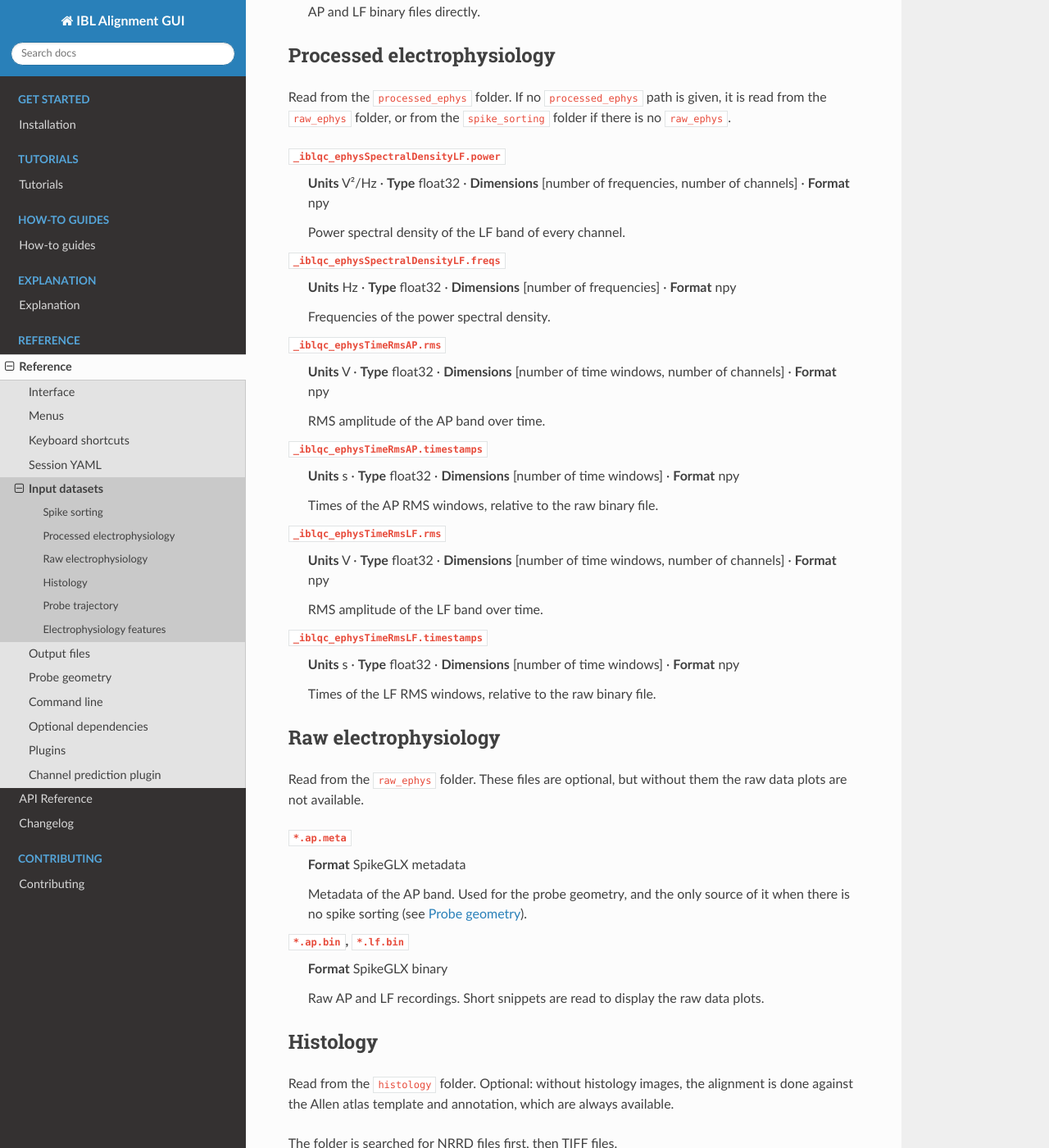
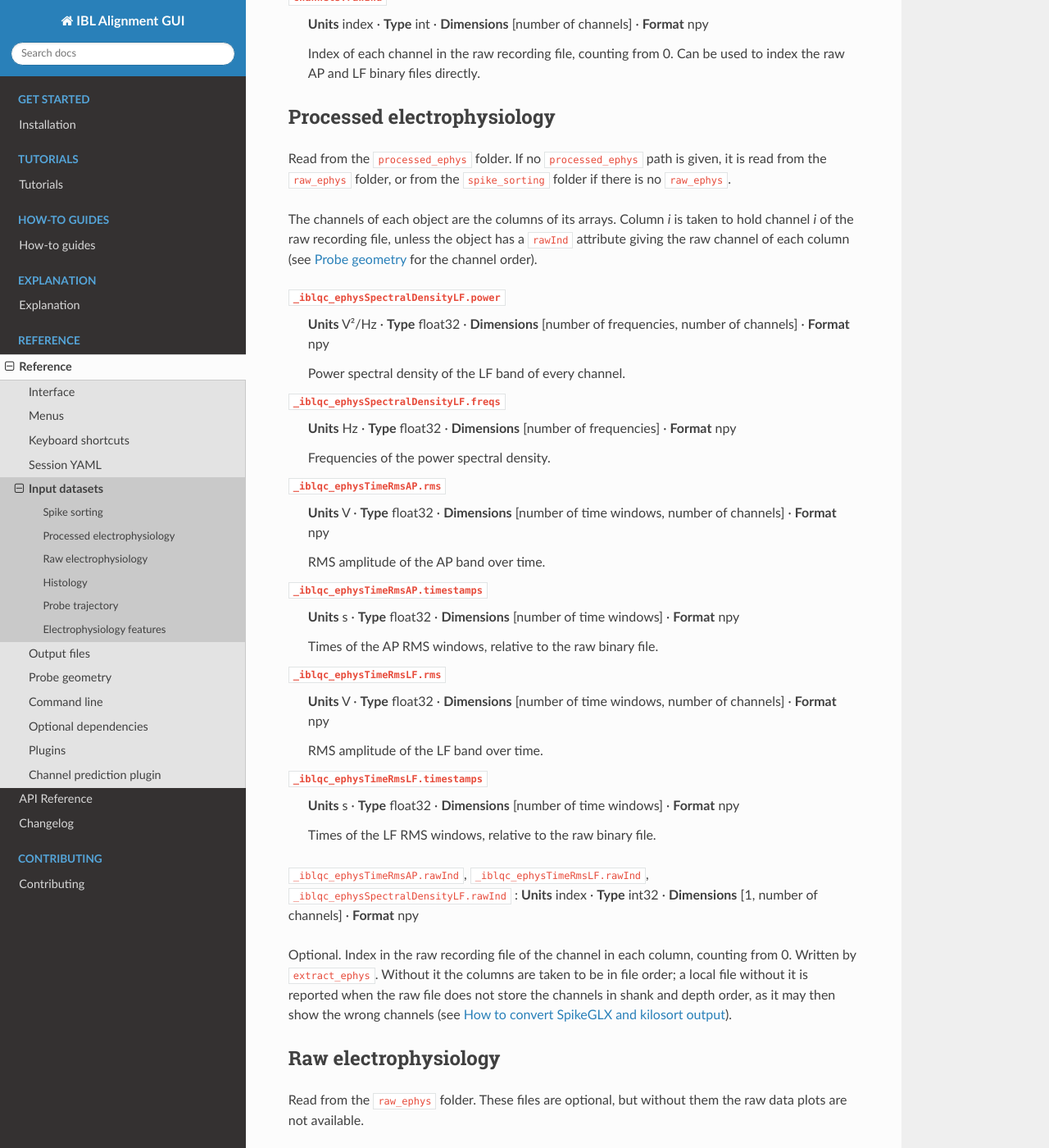
Before and after one commit to int-brain-lab/ibl-alignment-gui, a Sphinx documentation site: the page built from docs/source/reference/input_datasets.md, in a window 1280 px wide and 1400 px high, scrolled down 1905 px. Shown: the whole window at 82% size. Built offline with Sphinx 7.4.7 and the Read the Docs theme 3.1.0, drawn with Linux system fonts in a browser that asks for light colours; some of the changed text lies outside the part shown.

Commit message:
Document the channel order and rawInd

```diff
--- a/docs/source/reference/input_datasets.md
+++ b/docs/source/reference/input_datasets.md
@@ -19,7 +19,10 @@ writes are described in {ref}`ref-output-files`.
 
 ## Spike sorting
 
-Read from the `spike_sorting` folder.
+Read from the `spike_sorting` folder. `spikes.amps`, `spikes.clusters`, `spikes.depths` and
+`spikes.times` are all needed: if any of them is missing, the spike sorting is treated as absent
+and a warning names the missing files. Kilosort output that has not been converted (with
+`spikes.samples` but no `spikes.times`) is in this case.
 
 `spikes.amps`
 : **Units** V · **Type** double · **Dimensions** [number of spikes] · **Format** npy
@@ -85,6 +88,10 @@ Read from the `spike_sorting` folder.
 Read from the `processed_ephys` folder. If no `processed_ephys` path is given, it is read from the
 `raw_ephys` folder, or from the `spike_sorting` folder if there is no `raw_ephys`.
 
+The channels of each object are the columns of its arrays. Column *i* is taken to hold channel *i*
+of the raw recording file, unless the object has a `rawInd` attribute giving the raw channel of
+each column (see {ref}`ref-probe-geometry` for the channel order).
+
 `_iblqc_ephysSpectralDensityLF.power`
 : **Units** V²/Hz · **Type** float32 · **Dimensions** [number of frequencies, number of channels]
   · **Format** npy
@@ -118,6 +125,15 @@ Read from the `processed_ephys` folder. If no `processed_ephys` path is given, i
 
   Times of the LF RMS windows, relative to the raw binary file.
 
+`_iblqc_ephysTimeRmsAP.rawInd`, `_iblqc_ephysTimeRmsLF.rawInd`,
+`_iblqc_ephysSpectralDensityLF.rawInd`
+: **Units** index · **Type** int32 · **Dimensions** [1, number of channels] · **Format** npy
+
+  Optional. Index in the raw recording file of the channel in each column, counting from 0.
+  Written by `extract_ephys`. Without it the columns are taken to be in file order; a local file
+  without it is reported when the raw file does not store the channels in shank and depth order,
+  as it may then show the wrong channels (see {ref}`howto-convert-kilosort`).
+
 ## Raw electrophysiology
 
 Read from the `raw_ephys` folder. These files are optional, but without them the raw data plots are
@@ -132,7 +148,9 @@ not available.
 `*.ap.bin`, `*.lf.bin`
 : **Format** SpikeGLX binary
 
-  Raw AP and LF recordings. Short snippets are read to display the raw data plots.
+  Raw AP and LF recordings. Short snippets are read to display the raw data plots, each shank
+  showing its own channels. The snippets are cached in the same folder, in
+  `alignment_gui_raw_data_snippets.npy`; caches made by older versions are rebuilt.
 
 ## Histology
 
```
Also changed, not shown: docs/source/how-to/prepare-data/convert_kilosort.md (+14 -1 lines), docs/source/reference/probe_geometry.md (+12 -0 lines).
